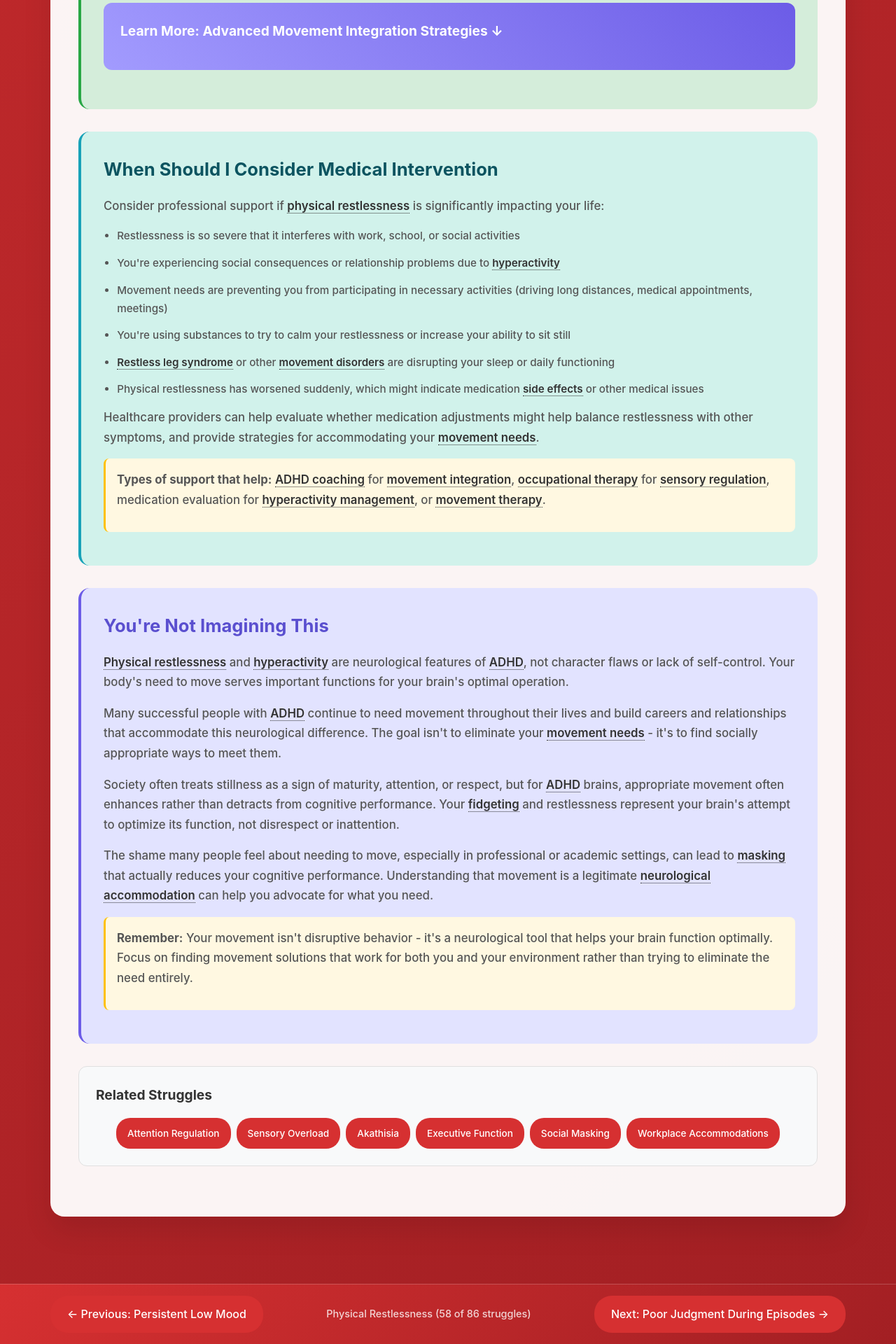
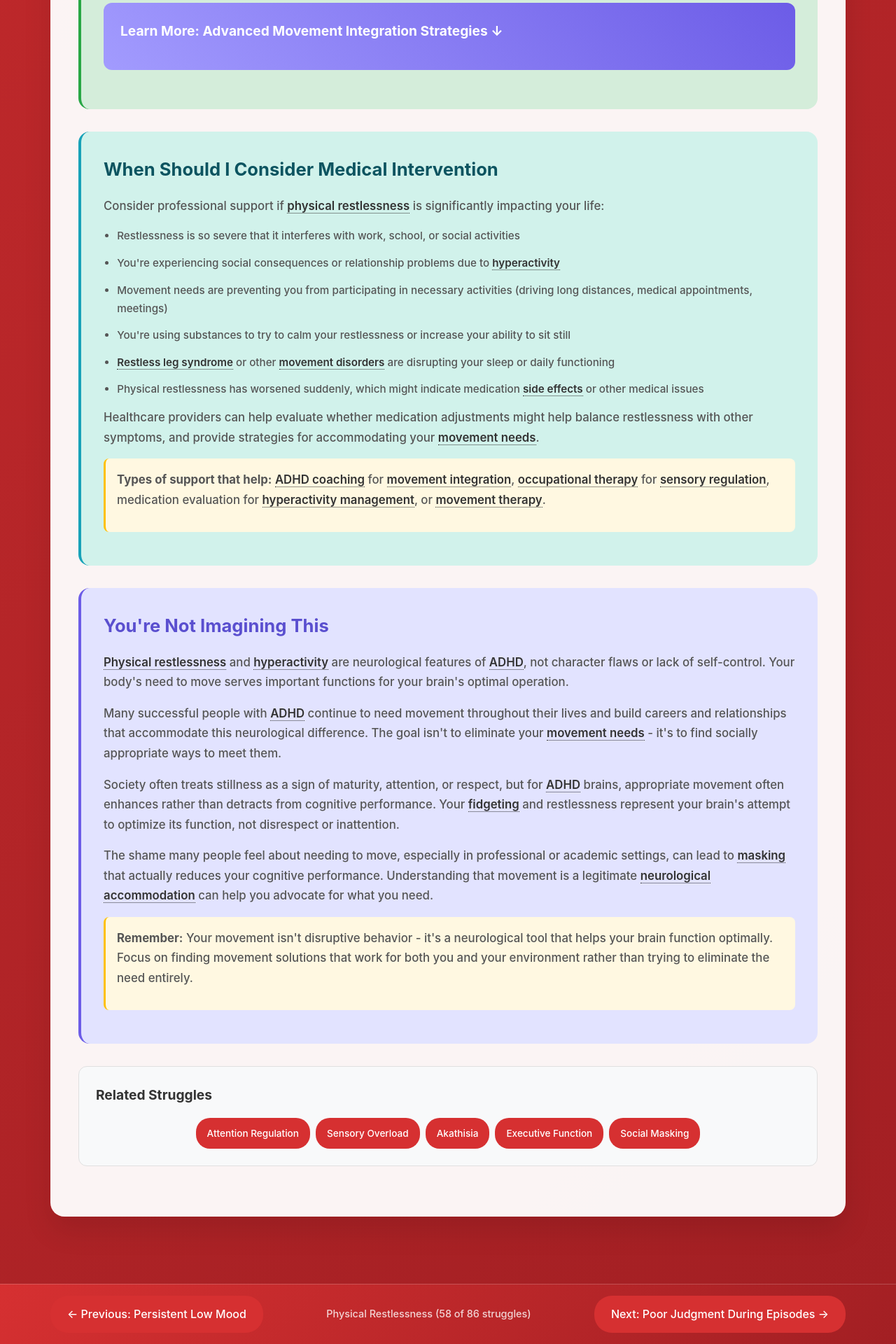
Before and after one commit to neurodivergent-survival-guide/neurodivergent-survival-guide, a Jekyll site: the page built from struggles/physical-restlessness.html, in a window 1280 px wide. Shown: the part 3092-5012 px from the top of the page at 70% size. Built offline with Jekyll 4.4.1, drawn with Linux system fonts in a browser that asks for light colours.

Commit message:
Update physical-restlessness.html

```diff
--- a/struggles/physical-restlessness.html
+++ b/struggles/physical-restlessness.html
@@ -386,7 +386,7 @@
         border-radius: 8px;
         font-size: 0.9rem;
         font-weight: normal;
-        z-index: 1001;
+        z-index: 9999;
         box-shadow: 0 4px 15px rgba(0, 0, 0, 0.3);
         transition: opacity 0.3s, visibility 0.3s;
         max-width: 800px;
@@ -434,6 +434,16 @@
 
         .tooltip::after {
             display: none !important;
+        }
+
+        /* Remove transforms on mobile to prevent positioning context issues */
+        .learn-more:hover {
+            transform: none;
+            box-shadow: 0 8px 25px rgba(0, 0, 0, 0.2);
+        }
+
+        .struggle-tag:hover {
+            transform: none;
         }
 
         .header {
@@ -647,7 +657,6 @@
                     <a href="{{ '/struggles/akathisia.html' | relative_url }}" class="struggle-tag">Akathisia</a>
                     <a href="{{ '/struggles/executive-function-challenges.html' | relative_url }}" class="struggle-tag">Executive Function</a>
                     <a href="{{ '/struggles/social-masking.html' | relative_url }}" class="struggle-tag">Social Masking</a>
-                    <a href="{{ '/struggles/workplace-accommodations.html' | relative_url }}" class="struggle-tag">Workplace Accommodations</a>
                 </div>
             </div>
         </div>
```
